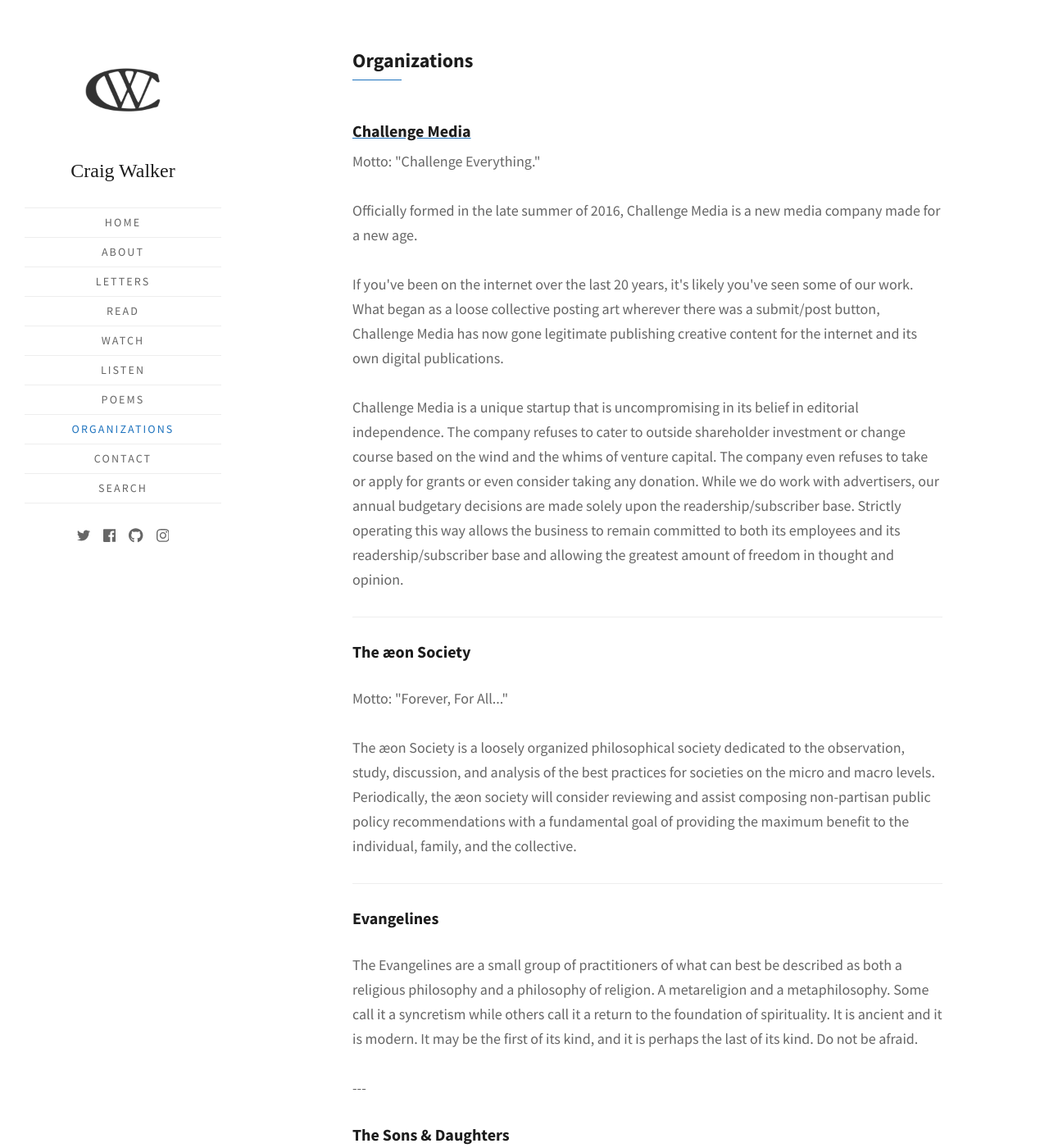
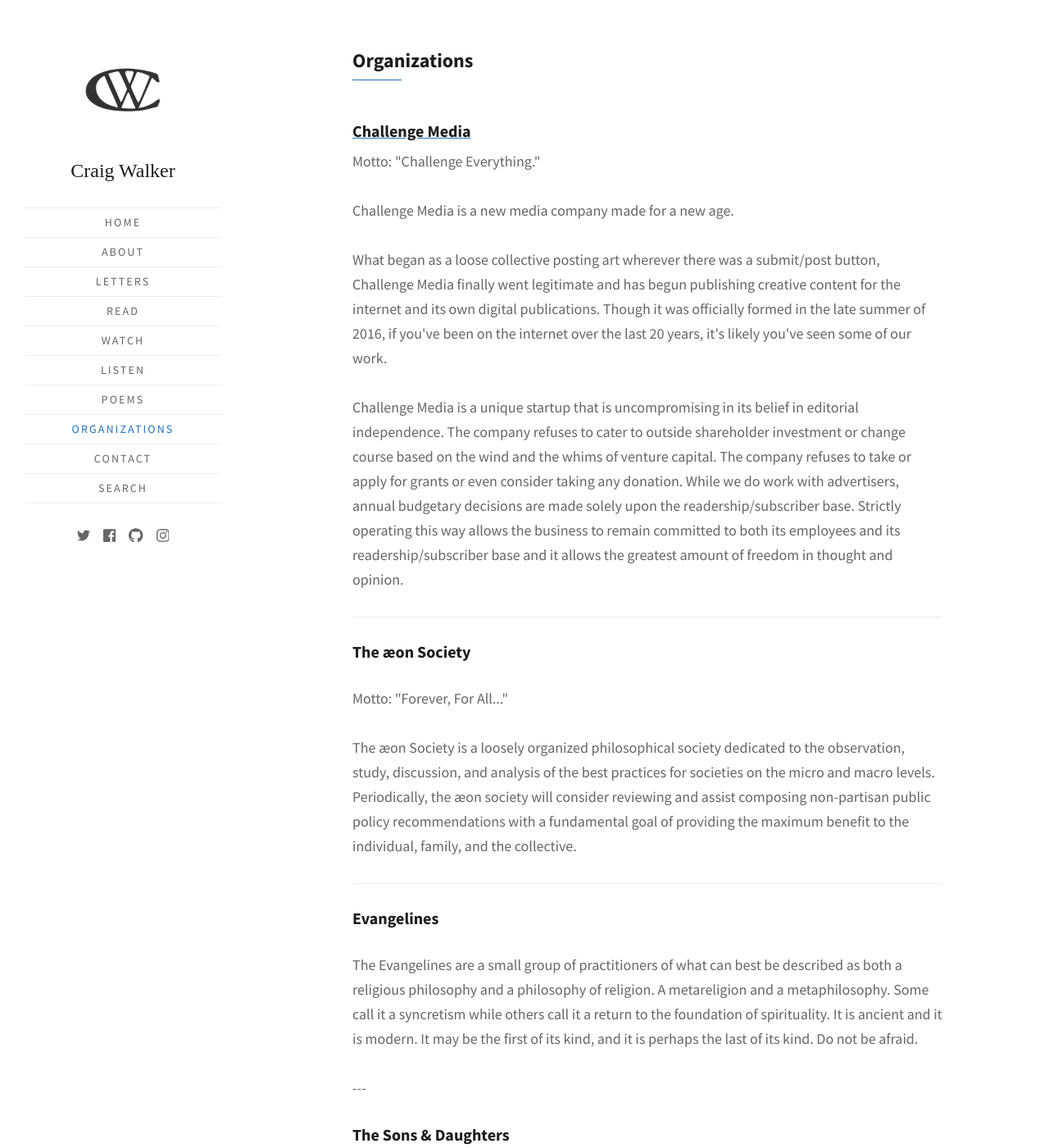
Before and after one commit to walkercraig/walkercraig, a Jekyll site: the page built from organizations.html, in a window 1280 px wide and 1400 px high. Shown: the whole window at 82% size. Built offline with Jekyll 4.4.1, drawn with Linux system fonts in a browser that asks for light colours; some web fonts are replaced; some of the changed text lies outside the part shown.

Commit message:
Update organizations.html

```diff
--- a/organizations.html
+++ b/organizations.html
@@ -11,9 +11,9 @@ title: Organizations
     <br>
     <a href="https://challenge.media"><h3>Challenge Media</h3></a>
     <p>Motto: "Challenge Everything."</p>
-    <p>Officially formed in the late summer of 2016, Challenge Media is a new media company made for a new age.<br><br/>
-    If you've been on the internet over the last 20 years, it's likely you've seen some of our work. What began as a loose collective posting art wherever there was a submit/post button, Challenge Media has now gone legitimate publishing creative content for the internet and its own digital publications.<br><br/>
-    Challenge Media is a unique startup that is uncompromising in its belief in editorial independence. The company refuses to cater to outside shareholder investment or change course based on the wind and the whims of venture capital. The company even refuses to take or apply for grants or even consider taking any donation. While we do work with advertisers, our annual budgetary decisions are made solely upon the readership/subscriber base. Strictly operating this way allows the business to remain committed to both its employees and its readership/subscriber base and allowing the greatest amount of freedom in thought and opinion.</p>
+    <p>Challenge Media is a new media company made for a new age.<br><br/>
+    What began as a loose collective posting art wherever there was a submit/post button, Challenge Media finally went legitimate and has begun publishing creative content for the internet and its own digital publications. Though it was officially formed in the late summer of 2016, if you've been on the internet over the last 20 years, it's likely you've seen some of our work.<br><br/>
+    Challenge Media is a unique startup that is uncompromising in its belief in editorial independence. The company refuses to cater to outside shareholder investment or change course based on the wind and the whims of venture capital. The company refuses to take or apply for grants or even consider taking any donation. While we do work with advertisers, annual budgetary decisions are made solely upon the readership/subscriber base. Strictly operating this way allows the business to remain committed to both its employees and its readership/subscriber base and it allows the greatest amount of freedom in thought and opinion.</p>
     <hr>
     <p><h3>The æon Society</h3></p>
     <p>Motto: "Forever, For All..."</p>
@@ -24,7 +24,7 @@ title: Organizations
     ---
     <br/>
     <p><h3>The Sons & Daughters</h3></p>
-    <p></p>
+    <p>The Sons & Daughters is a voluntary non-political educational movement for young people. Similar to the Scouting movement, its purpose is to contribute to the development of young people in achieving their full physical, intellectual, emotional, social, and spiritual potentials as individuals, and as responsible citizens and members of their local, national, and international communities.</p>
     ---
     <br/>
     </div><!-- .inner-->
```
